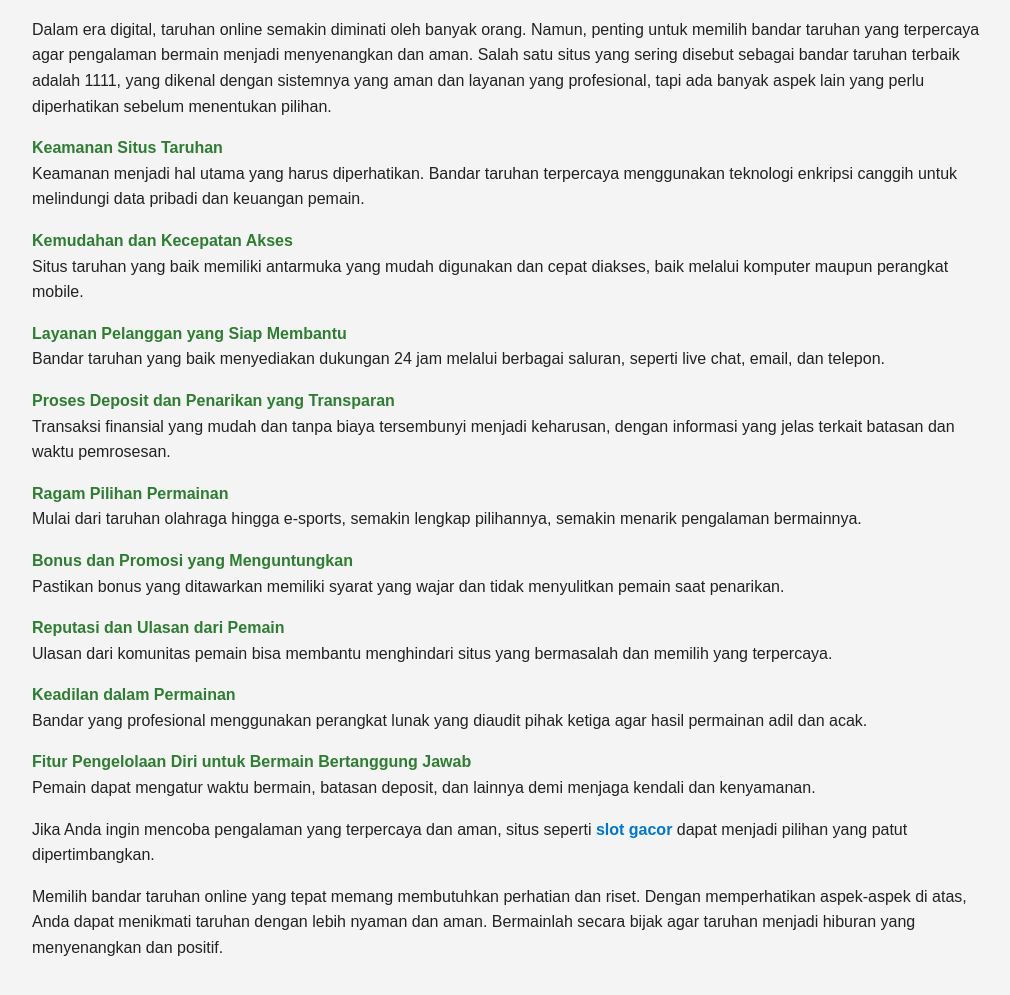
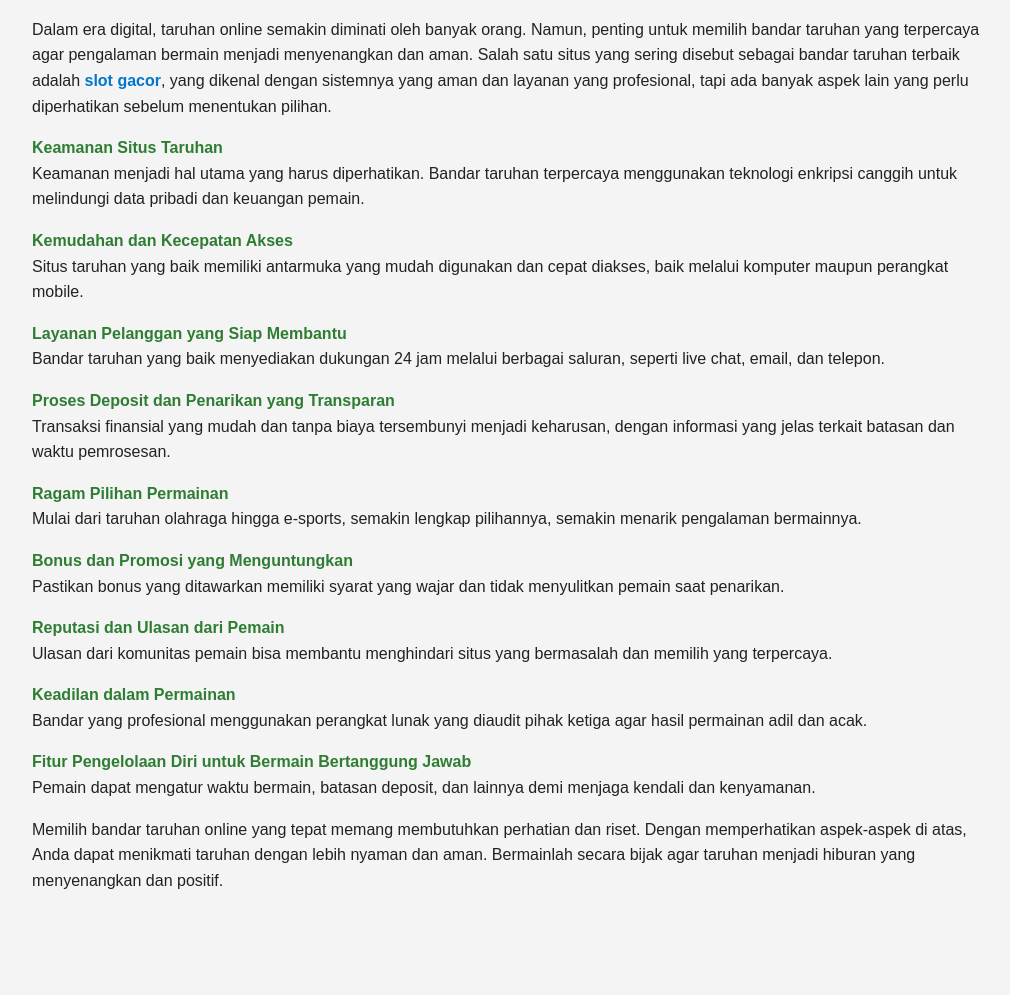
Before and after one commit to parimatchsite/888goldslot, a plain HTML site: page index.html in a window 1280 px wide. Shown: the part 517-1512 px from the top of the page, without its empty margins (128-1138 px from the left). After the commit the page ends 1486 px from the top, so only its background shows below. Drawn offline with Linux system fonts and the light colour scheme.

Commit message:
Update index.html

```diff
--- a/index.html
+++ b/index.html
@@ -50,7 +50,7 @@
     <img src="https://i.ibb.co/4RGNW7cW/cropped-1-2-1.jpg" alt="Panduan Taruhan Online" />
   </a>
 
-  <p>Dalam era digital, taruhan online semakin diminati oleh banyak orang. Namun, penting untuk memilih bandar taruhan yang terpercaya agar pengalaman bermain menjadi menyenangkan dan aman. Salah satu situs yang sering disebut sebagai bandar taruhan terbaik adalah 1111, yang dikenal dengan sistemnya yang aman dan layanan yang profesional, tapi ada banyak aspek lain yang perlu diperhatikan sebelum menentukan pilihan.</p>
+  <p>Dalam era digital, taruhan online semakin diminati oleh banyak orang. Namun, penting untuk memilih bandar taruhan yang terpercaya agar pengalaman bermain menjadi menyenangkan dan aman. Salah satu situs yang sering disebut sebagai bandar taruhan terbaik adalah <a href="https://parimatchofficial.id/" target="_blank">slot gacor</a>, yang dikenal dengan sistemnya yang aman dan layanan yang profesional, tapi ada banyak aspek lain yang perlu diperhatikan sebelum menentukan pilihan.</p>
 
   <p><strong>Keamanan Situs Taruhan</strong><br>Keamanan menjadi hal utama yang harus diperhatikan. Bandar taruhan terpercaya menggunakan teknologi enkripsi canggih untuk melindungi data pribadi dan keuangan pemain.</p>
 
@@ -70,8 +70,6 @@
 
   <p><strong>Fitur Pengelolaan Diri untuk Bermain Bertanggung Jawab</strong><br>Pemain dapat mengatur waktu bermain, batasan deposit, dan lainnya demi menjaga kendali dan kenyamanan.</p>
 
-  <p>Jika Anda ingin mencoba pengalaman yang terpercaya dan aman, situs seperti <a href="https://parimatchofficial.id/" target="_blank">slot gacor</a> dapat menjadi pilihan yang patut dipertimbangkan.</p>
-
   <p>Memilih bandar taruhan online yang tepat memang membutuhkan perhatian dan riset. Dengan memperhatikan aspek-aspek di atas, Anda dapat menikmati taruhan dengan lebih nyaman dan aman. Bermainlah secara bijak agar taruhan menjadi hiburan yang menyenangkan dan positif.</p>
 
 </body>
```
